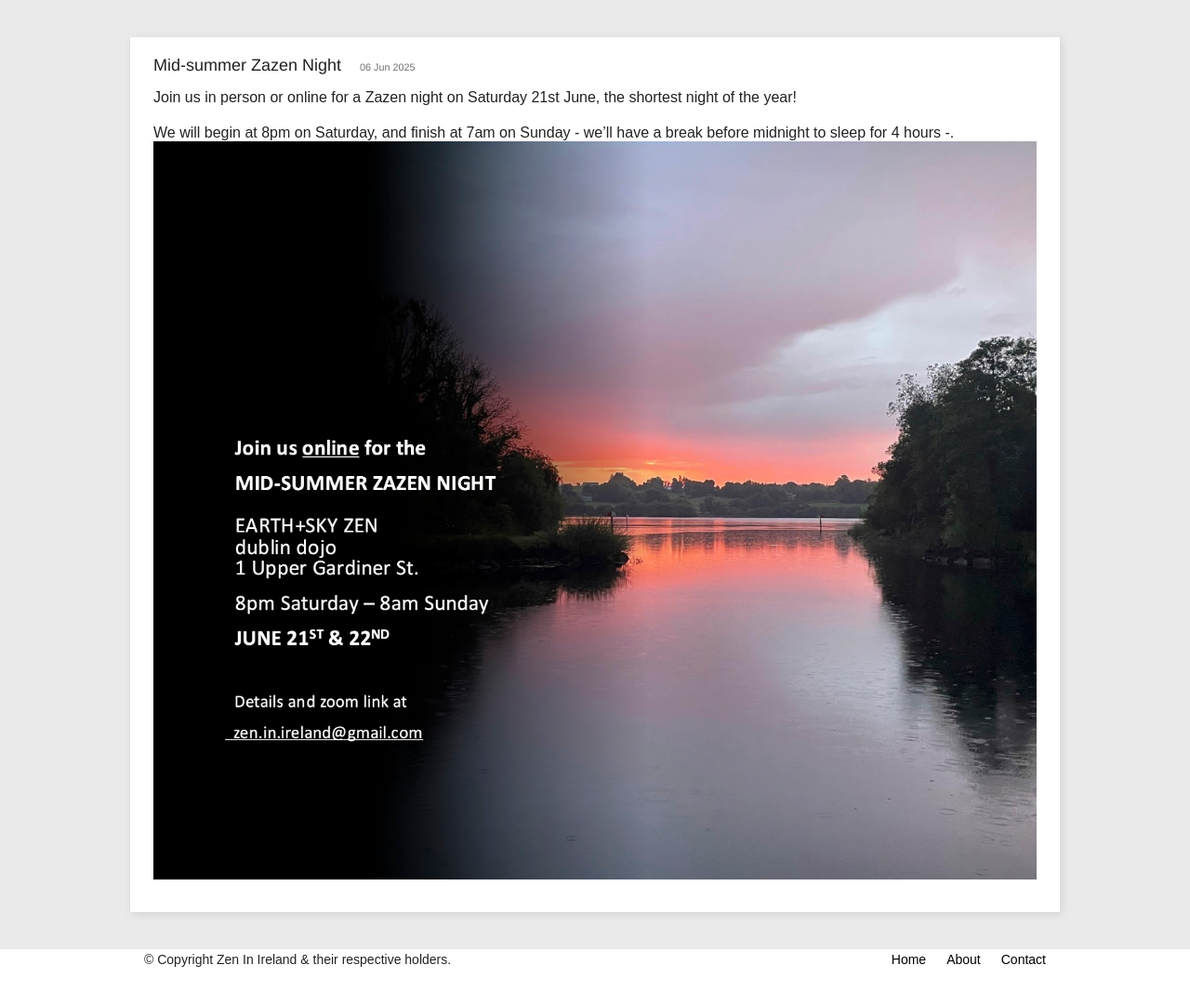
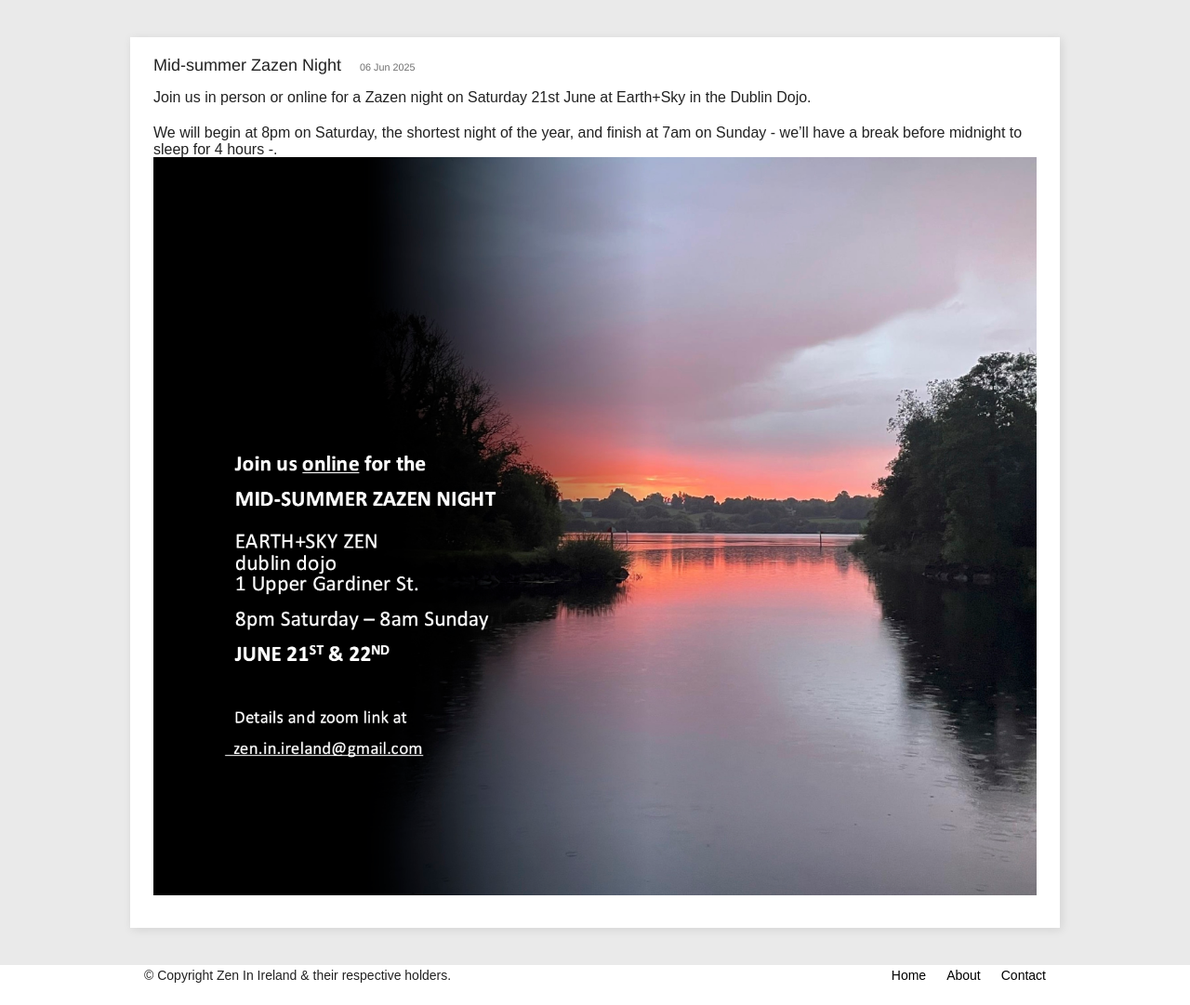
Before and after one commit to zen-ireland/zenireland.github.io, a Jekyll site: the page built from _posts/2025-06-07-mid-summer-zazen-night.md, in a window 1280 px wide. Shown: the part 175-1256 px from the top of the page at 93% size. Built offline with Jekyll 4.4.1, drawn with Linux system fonts in a browser that asks for light colours.

Commit message:
TinaCMS content update

```diff
--- a/_posts/2025-06-07-mid-summer-zazen-night.md
+++ b/_posts/2025-06-07-mid-summer-zazen-night.md
@@ -5,6 +5,6 @@ categories:
   - dublin
 ---
 
-Join us in person or online for a Zazen night on Saturday 21st June, the shortest night of the year!
+Join us in person or online for a Zazen night on Saturday 21st June at Earth+Sky in the Dublin Dojo.
 
-We will begin at 8pm on Saturday, and finish at 7am on Sunday - we'll have a break before midnight to sleep for 4 hours -. ![](</img/Midsummer 2025.jpg>)
+We will begin at 8pm on Saturday, the shortest night of the year, and finish at 7am on Sunday - we'll have a break before midnight to sleep for 4 hours -. ![](</img/Midsummer 2025.jpg>)
```
